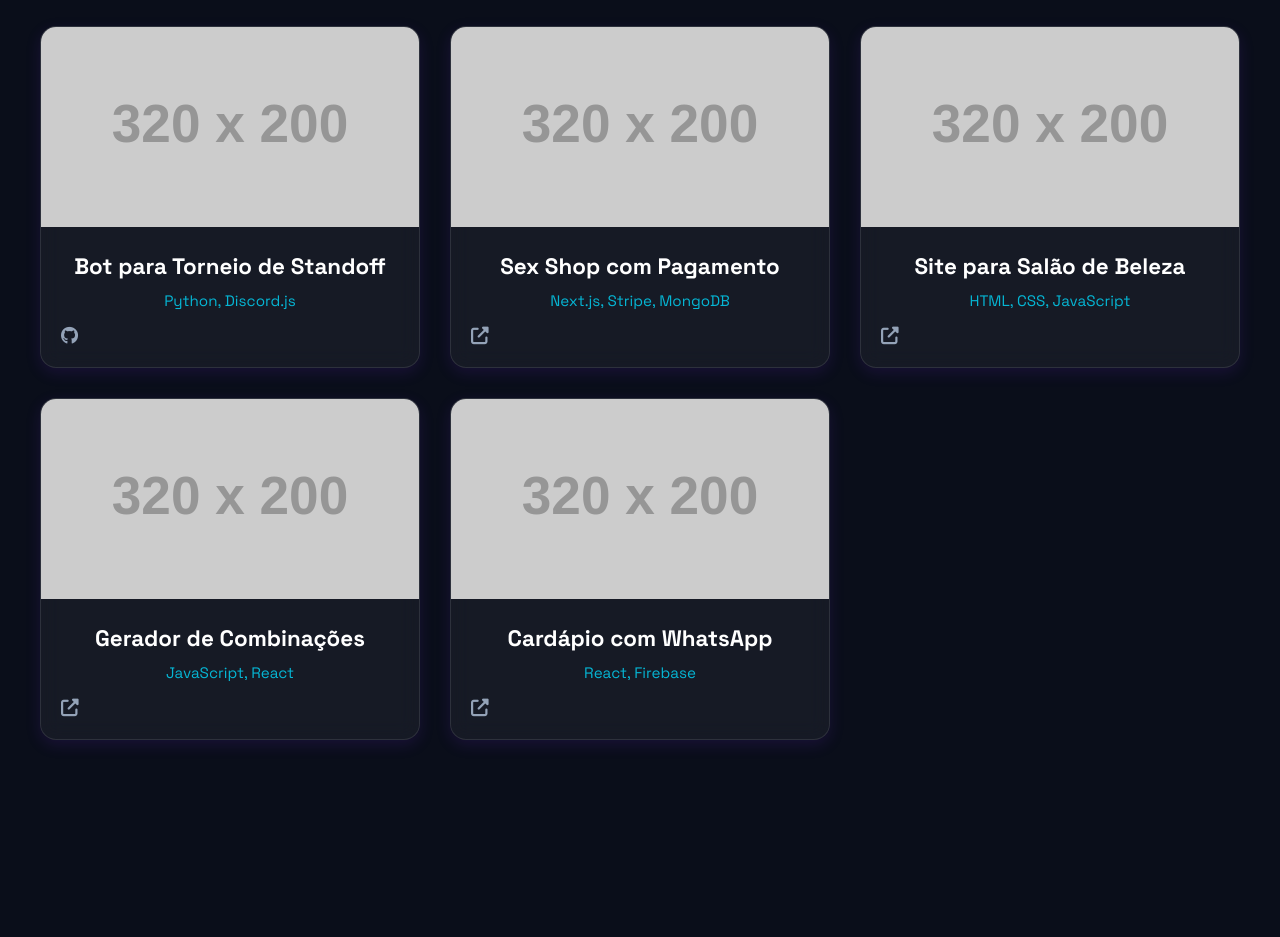
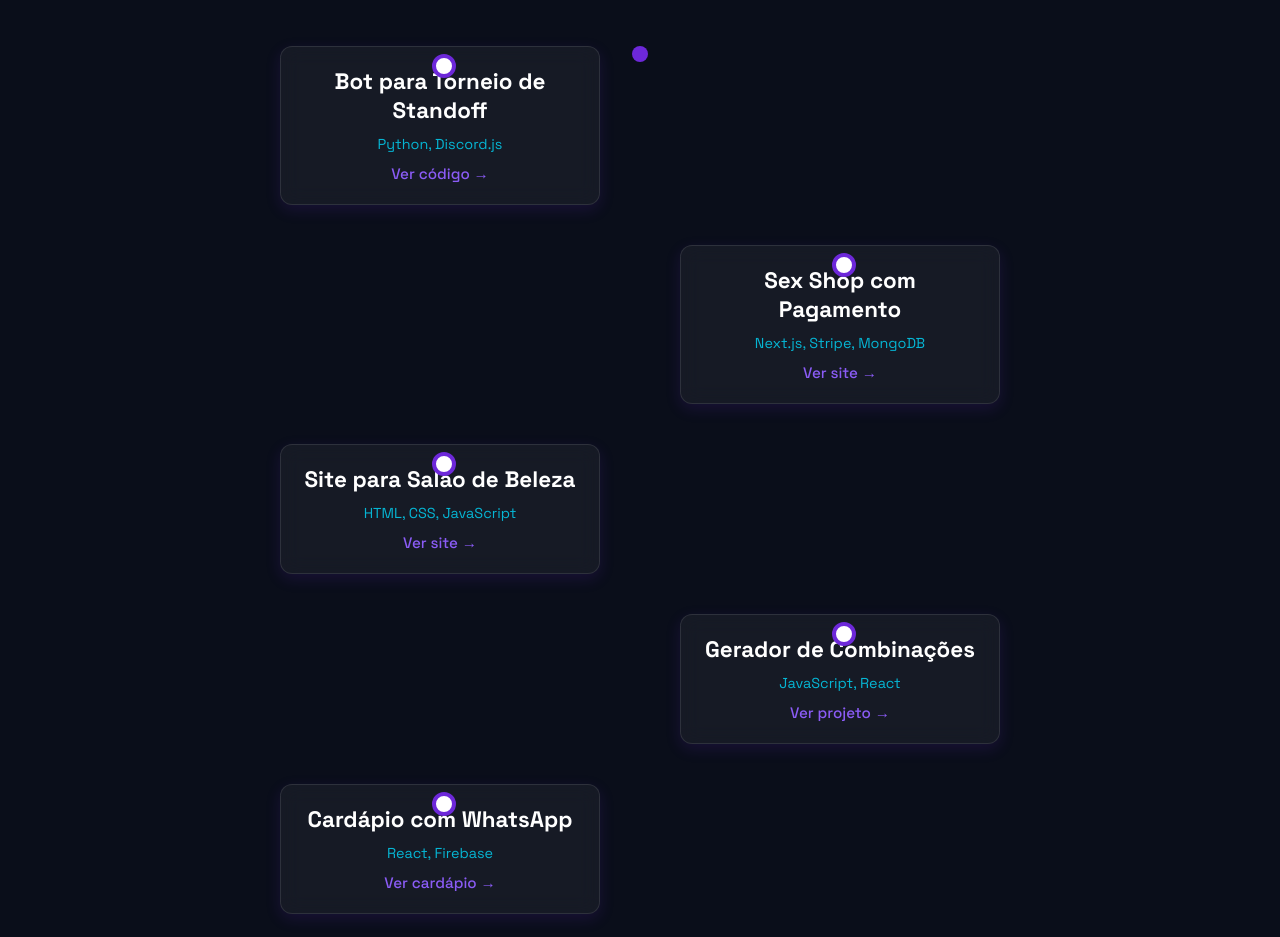
Before and after one commit to caioolkk/Meu-Portifolio, a plain HTML site: page index.html in a window 1280 px wide. Shown: the part 1180-2117 px from the top of the page. Drawn offline with Linux system fonts and the light colour scheme; placeholder pictures from the web are drawn by us; a web font is replaced by a local one.

Commit message:
atualização e correção de bugs

```diff
--- a/index.html
+++ b/index.html
@@ -264,8 +264,9 @@
       filter: blur(20px);
     }
 
-    /* Projetos */
+    /* Projetos - Linha do Tempo */
     #projects .container {
+      max-width: 1000px;
       text-align: center;
     }
 
@@ -274,72 +275,102 @@
       margin-bottom: 60px;
     }
 
-    .projects-grid {
-      display: grid;
-      grid-template-columns: repeat(auto-fit, minmax(300px, 1fr));
-      gap: 30px;
-      margin-top: 40px;
+    .timeline {
+      position: relative;
+      max-width: 800px;
+      margin: 0 auto;
     }
 
-    .project-card {
+    .timeline::after {
+      content: '';
+      position: absolute;
+      width: 4px;
+      background: var(--primary);
+      top: 0;
+      bottom: 0;
+      left: 50%;
+      margin-left: -2px;
+      border-radius: 2px;
+    }
+
+    .timeline-item {
+      padding: 20px 40px;
+      position: relative;
+      width: 50%;
+      opacity: 0;
+    }
+
+    .timeline-item:nth-child(odd) {
+      left: 0;
+      transform: translateX(-100%);
+    }
+
+    .timeline-item:nth-child(even) {
+      left: 50%;
+      transform: translateX(100%);
+    }
+
+    .timeline-item.show {
+      transform: translateX(0);
+      opacity: 1;
+    }
+
+    .timeline-content {
+      padding: 20px;
       background: rgba(255, 255, 255, 0.05);
-      border-radius: 16px;
-      overflow: hidden;
+      border-radius: 12px;
+      border: 1px solid rgba(255, 255, 255, 0.1);
       backdrop-filter: blur(10px);
-      border: 1px solid rgba(255, 255, 255, 0.1);
-      transform: translateY(40px);
-      opacity: 0;
-      transition: var(--transition);
-      cursor: pointer;
       box-shadow: var(--shadow-light);
     }
 
-    .project-card.show {
-      opacity: 1;
-      transform: translateY(0);
+    .timeline-content h3 {
+      font-size: 1.4rem;
+      color: white;
+      margin-bottom: 10px;
     }
 
-    .project-card:hover {
-      transform: translateY(-10px) scale(1.02);
-      box-shadow: 0 25px 50px rgba(0, 0, 0, 0.3);
+    .timeline-tech {
+      color: var(--accent);
+      font-size: 0.9rem;
+      margin-bottom: 10px;
     }
 
-    .project-img {
-      width: 100%;
-      height: 200px;
-      object-fit: cover;
+    .timeline-link {
+      color: var(--primary-light);
+      text-decoration: none;
+      font-size: 0.95rem;
+      font-weight: 500;
     }
 
-    .project-info {
-      padding: 20px;
+    .timeline-link:hover {
+      text-decoration: underline;
     }
 
-    .project-info h3 {
-      font-size: 1.4rem;
-      margin-bottom: 10px;
-      color: white;
+    .timeline::after {
+      content: '';
+      position: absolute;
+      width: 16px;
+      height: 16px;
+      background: var(--primary);
+      top: 20px;
+      border-radius: 50%;
+      left: 50%;
+      margin-left: -8px;
     }
 
-    .tech-stack {
-      color: var(--accent);
-      font-size: 0.95rem;
-      margin-bottom: 15px;
-    }
-
-    .project-links {
-      display: flex;
-      gap: 15px;
-      margin-top: 10px;
-    }
-
-    .project-links a {
-      color: var(--gray);
-      font-size: 1.1rem;
-      transition: var(--transition);
-    }
-
-    .project-links a:hover {
-      color: var(--primary-light);
+    .timeline-item::after {
+      content: '';
+      position: absolute;
+      width: 16px;
+      height: 16px;
+      background: white;
+      border: 4px solid var(--primary);
+      top: 28px;
+      border-radius: 50%;
+      left: 50%;
+      margin-left: -8px;
+      z-index: 1;
     }
 
     /* Habilidades */
@@ -352,6 +383,7 @@
       grid-template-columns: repeat(auto-fit, minmax(160px, 1fr));
       gap: 20px;
       margin-top: 40px;
+      justify-items: center;
     }
 
     .skill-card {
@@ -419,6 +451,7 @@
       flex-direction: column;
       align-items: center;
       text-align: center;
+      position: relative;
     }
 
     #about .about-content {
@@ -442,6 +475,7 @@
       gap: 25px;
       font-size: 24px;
       opacity: 0;
+      margin-bottom: 20px;
     }
 
     .social-links.show {
@@ -456,6 +490,24 @@
     .social-icon:hover {
       color: var(--primary-light);
       transform: translateY(-5px);
+    }
+
+    .btn-cv {
+      display: inline-block;
+      background: var(--primary);
+      color: white;
+      padding: 12px 20px;
+      border-radius: 12px;
+      text-decoration: none;
+      font-weight: 500;
+      font-size: 1rem;
+      transition: var(--transition);
+      box-shadow: var(--shadow-light);
+    }
+
+    .btn-cv:hover {
+      transform: translateY(-3px);
+      box-shadow: 0 10px 20px rgba(109, 40, 217, 0.2);
     }
 
     /* Contato */
@@ -484,6 +536,11 @@
       border-radius: 12px;
       color: white;
       font-size: 1rem;
+    }
+
+    .contact-form textarea {
+      resize: none; /* Não redimensionável */
+      min-height: 150px;
     }
 
     .contact-form input:focus,
@@ -532,35 +589,14 @@
       100% { transform: scale(1); }
     }
 
-    /* Botão Baixar Currículo */
-    .download-cv {
-      position: fixed;
-      bottom: 100px;
-      right: 30px;
-      width: 60px;
-      height: 60px;
-      background: var(--primary);
-      color: white;
-      border-radius: 50%;
-      display: flex;
-      align-items: center;
-      justify-content: center;
-      font-size: 20px;
-      box-shadow: var(--shadow-light);
-      z-index: 1000;
-      animation: pulse 2s infinite;
-      transition: transform 0.3s;
-      cursor: pointer;
-    }
-
-    .download-cv:hover {
-      transform: scale(1.1);
-    }
-
     /* Responsivo */
     @media (max-width: 1100px) {
       .sidebar {
         transform: translateX(-100%);
+        z-index: 1100;
+      }
+      .sidebar.open {
+        transform: translateX(0);
       }
       .menu-toggle {
         display: block;
@@ -571,6 +607,25 @@
       }
       .hero-content {
         margin-bottom: 40px;
+      }
+      .timeline::after {
+        left: 31px;
+      }
+      .timeline-item {
+        width: 100%;
+        padding-left: 70px;
+        padding-right: 25px;
+      }
+      .timeline-item:nth-child(odd),
+      .timeline-item:nth-child(even) {
+        left: 0;
+        transform: translateX(-100%);
+      }
+      .timeline-item.show {
+        transform: translateX(0);
+      }
+      .timeline-item::after {
+        left: 30px;
       }
     }
 
@@ -650,59 +705,53 @@
     </div>
   </section>
 
-  <!-- Seção Projetos -->
+  <!-- Seção Projetos (Linha do Tempo) -->
   <section id="projects" class="section">
     <div class="container">
       <h2 class="section-title" data-translate="projects.title">Meus Projetos</h2>
-      <div class="projects-grid">
-        <div class="project-card">
-          <img src="https://via.placeholder.com/320x200?text=Bot+Discord" alt="Bot Discord" class="project-img" />
-          <div class="project-info">
+      <div class="timeline">
+        <!-- Projeto 1 -->
+        <div class="timeline-item">
+          <div class="timeline-content">
             <h3>Bot para Torneio de Standoff</h3>
-            <p class="tech-stack">Python, Discord.js</p>
-            <div class="project-links">
-              <a href="https://github.com/caioolkk/metacore-bot.git" target="_blank"><i class="fab fa-github"></i></a>
-            </div>
+            <p class="timeline-tech">Python, Discord.js</p>
+            <a href="https://github.com/caioolkk/metacore-bot.git" target="_blank" class="timeline-link">Ver código →</a>
           </div>
         </div>
-        <div class="project-card">
-          <img src="https://via.placeholder.com/320x200?text=Sex+Shop" alt="Sex Shop" class="project-img" />
-          <div class="project-info">
+
+        <!-- Projeto 2 -->
+        <div class="timeline-item">
+          <div class="timeline-content">
             <h3>Sex Shop com Pagamento</h3>
-            <p class="tech-stack">Next.js, Stripe, MongoDB</p>
-            <div class="project-links">
-              <a href="https://semcensura-sexshop.vercel.app" target="_blank"><i class="fas fa-external-link-alt"></i></a>
-            </div>
+            <p class="timeline-tech">Next.js, Stripe, MongoDB</p>
+            <a href="https://semcensura-sexshop.vercel.app" target="_blank" class="timeline-link">Ver site →</a>
           </div>
         </div>
-        <div class="project-card">
-          <img src="https://via.placeholder.com/320x200?text=Salão+Bia+Alves" alt="Salão Bia Alves" class="project-img" />
-          <div class="project-info">
+
+        <!-- Projeto 3 -->
+        <div class="timeline-item">
+          <div class="timeline-content">
             <h3>Site para Salão de Beleza</h3>
-            <p class="tech-stack">HTML, CSS, JavaScript</p>
-            <div class="project-links">
-              <a href="https://salaobiaalves.vercel.app" target="_blank"><i class="fas fa-external-link-alt"></i></a>
-            </div>
+            <p class="timeline-tech">HTML, CSS, JavaScript</p>
+            <a href="https://salaobiaalves.vercel.app" target="_blank" class="timeline-link">Ver site →</a>
           </div>
         </div>
-        <div class="project-card">
-          <img src="https://via.placeholder.com/320x200?text=Gerador+CRLS" alt="Gerador CRLS" class="project-img" />
-          <div class="project-info">
+
+        <!-- Projeto 4 -->
+        <div class="timeline-item">
+          <div class="timeline-content">
             <h3>Gerador de Combinações</h3>
-            <p class="tech-stack">JavaScript, React</p>
-            <div class="project-links">
-              <a href="https://gerador-crls.vercel.app" target="_blank"><i class="fas fa-external-link-alt"></i></a>
-            </div>
+            <p class="timeline-tech">JavaScript, React</p>
+            <a href="https://gerador-crls.vercel.app" target="_blank" class="timeline-link">Ver projeto →</a>
           </div>
         </div>
-        <div class="project-card">
-          <img src="https://via.placeholder.com/320x200?text=Cardápio+Restaurante" alt="Cardápio Restaurante" class="project-img" />
-          <div class="project-info">
+
+        <!-- Projeto 5 -->
+        <div class="timeline-item">
+          <div class="timeline-content">
             <h3>Cardápio com WhatsApp</h3>
-            <p class="tech-stack">React, Firebase</p>
-            <div class="project-links">
-              <a href="https://mag-mineirin-restaurante.vercel.app" target="_blank"><i class="fas fa-external-link-alt"></i></a>
-            </div>
+            <p class="timeline-tech">React, Firebase</p>
+            <a href="https://mag-mineirin-restaurante.vercel.app" target="_blank" class="timeline-link">Ver cardápio →</a>
           </div>
         </div>
       </div>
@@ -784,6 +833,10 @@
           <a href="https://www.linkedin.com/in/caio-macário-a3323737a" target="_blank" class="social-icon"><i class="fab fa-linkedin"></i></a>
           <a href="https://www.instagram.com/caio._ip" target="_blank" class="social-icon"><i class="fab fa-instagram"></i></a>
         </div>
+        <!-- Botão Baixar Currículo na seção Sobre -->
+        <a href="Curriculo - Caio Macario.pdf" download class="btn-cv">
+          Baixar Currículo
+        </a>
       </div>
     </div>
   </section>
@@ -809,11 +862,6 @@
   <!-- WhatsApp Fixo -->
   <a href="https://wa.me/5581991945676" target="_blank" class="whatsapp-float">
     <i class="fab fa-whatsapp"></i>
-  </a>
-
-  <!-- Botão Baixar Currículo -->
-  <a href="Curriculo - Caio Macario.pdf" download class="download-cv">
-    <i class="fas fa-download"></i>
   </a>
 
   <script>
@@ -914,20 +962,21 @@
       });
     });
 
-    // Menu mobile
+    // Menu hambúrguer corrigido
     const menuToggle = document.getElementById('menu-toggle');
     const sidebar = document.getElementById('sidebar');
+
     menuToggle.addEventListener('click', () => {
-      const isOpen = sidebar.style.transform === 'translateX(0px)' || !sidebar.style.transform;
-      sidebar.style.transform = isOpen ? '-100%' : 'translateX(0)';
-      menuToggle.innerHTML = isOpen ? '<i class="fas fa-times"></i>' : '<i class="fas fa-bars"></i>';
+      const isOpen = sidebar.classList.contains('open');
+      sidebar.classList.toggle('open');
+      menuToggle.innerHTML = isOpen ? '<i class="fas fa-bars"></i>' : '<i class="fas fa-times"></i>';
     });
 
-    // Fecha menu ao clicar em link (mobile)
+    // Fecha menu ao clicar em link
     document.querySelectorAll('.nav-link').forEach(link => {
       link.addEventListener('click', () => {
         if (window.innerWidth <= 1100) {
-          sidebar.style.transform = '-100%';
+          sidebar.classList.remove('open');
           menuToggle.innerHTML = '<i class="fas fa-bars"></i>';
         }
       });
@@ -945,6 +994,10 @@
           });
           document.querySelectorAll('.nav-link').forEach(link => link.classList.remove('active'));
           this.classList.add('active');
+          if (window.innerWidth <= 1100) {
+            sidebar.classList.remove('open');
+            menuToggle.innerHTML = '<i class="fas fa-bars"></i>';
+          }
         }
       });
     });
@@ -960,7 +1013,7 @@
 
     const observer = new IntersectionObserver(animateOnScroll, { threshold: 0.1 });
 
-    document.querySelectorAll('.project-card, .skill-card, .course-card, #about p, .social-links, .contact-form').forEach(el => {
+    document.querySelectorAll('.timeline-item, .skill-card, .course-card, #about p, .social-links, .contact-form').forEach(el => {
       observer.observe(el);
     });
 
```
